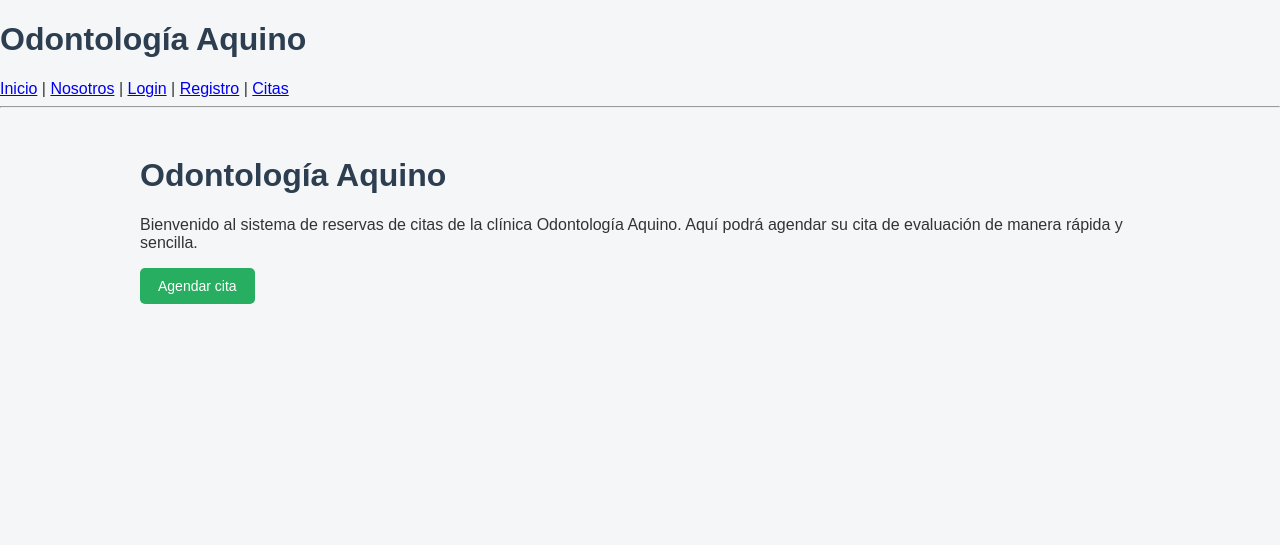
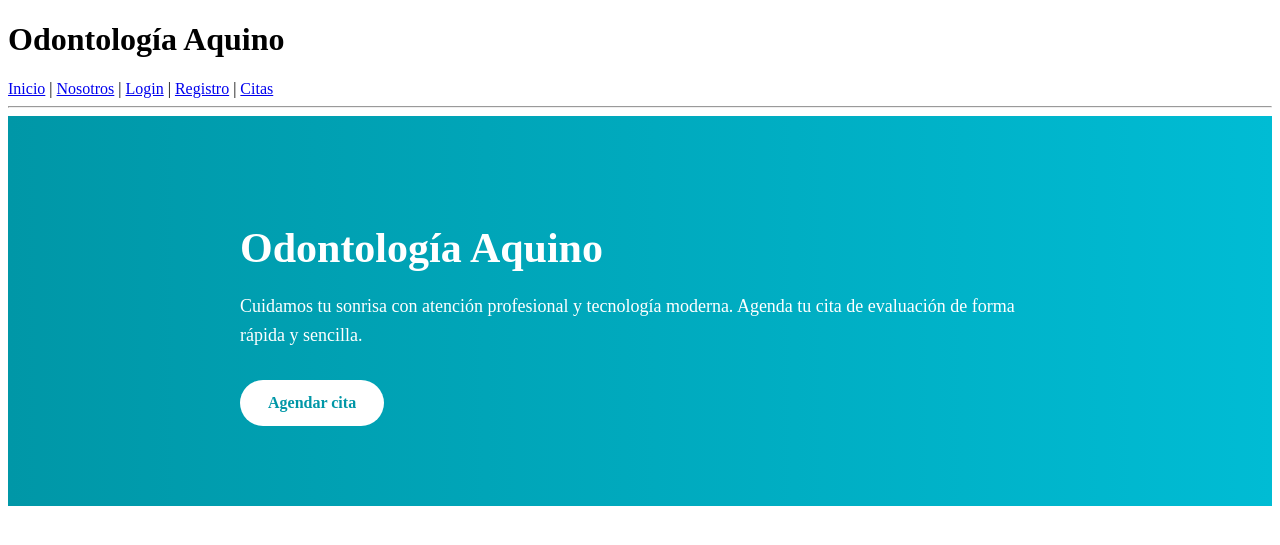
Before and after one commit to GusLinares17/proyecto_grupal, a Flask app: page / in a window 1280 px wide. Shown: the top 545 px of the page. Run offline with Flask 3, Linux system fonts and the light colour scheme.

Commit message:
Implementando index.html y mejorando css

```diff
--- a/static/css/styles.css
+++ b/static/css/styles.css
@@ -1,49 +1,45 @@
-/* ===== ESTILO GENERAL ===== */
-body {
-    margin: 0;
-    font-family: Arial, Helvetica, sans-serif;
-    background-color: #f4f6f8;
-    color: #333;
+/* ===== HERO PRINCIPAL ===== */
+.hero {
+    background: linear-gradient(
+        to right,
+        #0097a7,
+        #00bcd4
+    );
+    color: white;
+    padding: 80px 20px;
 }
 
-.contenedor {
-    max-width: 1000px;
+.hero-texto {
+    max-width: 800px;
     margin: 0 auto;
-    padding: 20px;
 }
 
-/* ===== TÍTULOS ===== */
-h1, h2, h3 {
-    color: #2c3e50;
+.hero h1 {
+    font-size: 42px;
+    margin-bottom: 20px;
 }
 
-/* ===== BOTONES ===== */
-.boton {
-    padding: 10px 18px;
-    border: none;
-    border-radius: 5px;
-    font-size: 14px;
-    cursor: pointer;
+.hero p {
+    font-size: 18px;
+    line-height: 1.6;
+    margin-bottom: 30px;
 }
 
-.boton-disponible {
-    background-color: #27ae60;
+/* ===== BOTÓN PRINCIPAL ===== */
+.boton-principal {
+    display: inline-block;
+    background-color: white;
+    color: #0097a7;
+    padding: 14px 28px;
+    font-weight: bold;
+    text-decoration: none;
+    border-radius: 30px;
+    transition: background 0.3s, color 0.3s;
+}
+
+.boton-principal:hover {
+    background-color: #006978;
     color: white;
 }
 
-.boton-ocupado {
-    background-color: #c0392b;
-    color: white;
-    cursor: not-allowed;
 }
-
-/* ===== MENSAJES ===== */
-.mensaje-ok {
-    color: #27ae60;
-    font-weight: bold;
-}
-
-.mensaje-error {
-    color: #c0392b;
-    font-weight: bold;
-}
--- a/templates/index.html
+++ b/templates/index.html
@@ -1,18 +1,17 @@
 {% extends "base.html" %}
 
 {% block contenido %}
-<div class="contenedor">
-    <h1>Odontología Aquino</h1>
+<div class="hero">
+    <div class="hero-texto">
+        <h1>Odontología Aquino</h1>
+        <p>
+            Cuidamos tu sonrisa con atención profesional y tecnología moderna.
+            Agenda tu cita de evaluación de forma rápida y sencilla.
+        </p>
 
-    <p>
-        Bienvenido al sistema de reservas de citas de la clínica Odontología Aquino.
-        Aquí podrá agendar su cita de evaluación de manera rápida y sencilla.
-    </p>
-
-    <a href="/cita">
-        <button class="boton boton-disponible">
+        <a href="/cita" class="boton-principal">
             Agendar cita
-        </button>
-    </a>
+        </a>
+    </div>
 </div>
 {% endblock %}
```
